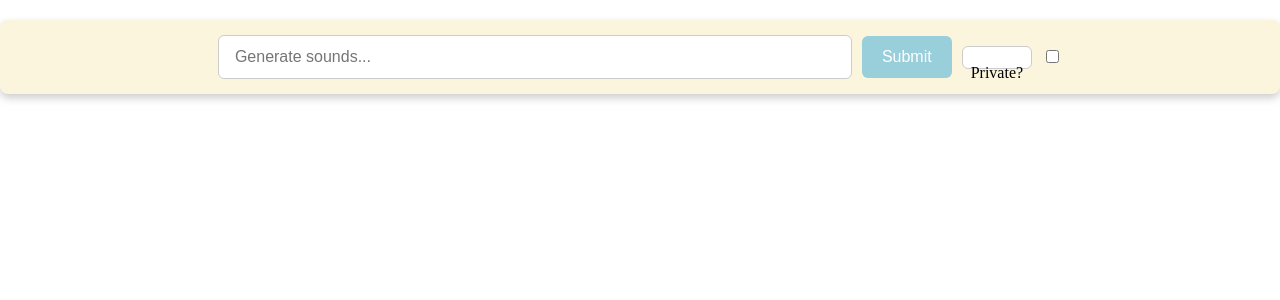
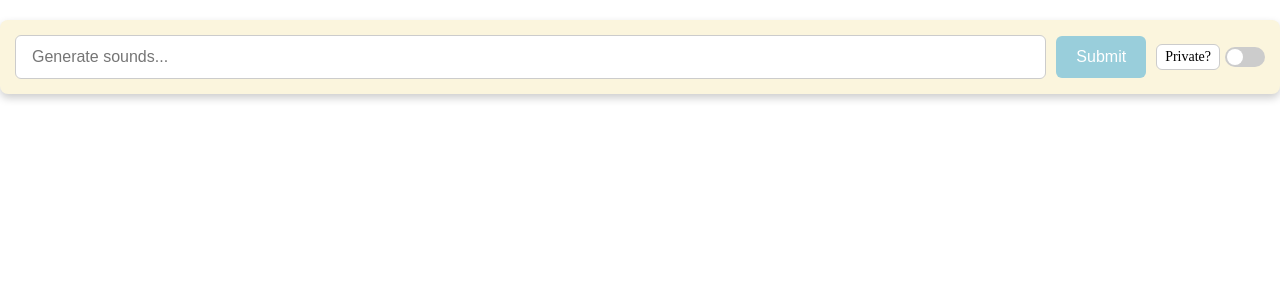
Before and after one commit to josephvu10/UGAHacksX, a Next.js app in the folder ugahacksx/: page /components/genBar in a window 1280 px wide. Shown: the top 300 px of the page. Built offline with nearby package versions, Linux system fonts and the light colour scheme; no server answers.

Commit message:
Visibility slider update

```diff
--- a/ugahacksx/app/components/genBar/genBar.module.css
+++ b/ugahacksx/app/components/genBar/genBar.module.css
@@ -2,16 +2,17 @@
   display: flex;
   align-items: center;
   justify-content: center;
-  gap: 10px; /* Space between input and button */
+  gap: 10px;
   margin: 20px auto;
   padding: 15px;
-  min-width: 600px;
+  /* Remove fixed min-width so elements can share space */
   background-color: #FBF5DD;
   border-radius: 8px;
   box-shadow: 0 4px 8px rgba(0, 0, 0, 0.2);
 }
 
 .input {
+  flex: 1; /* Let the input take up remaining space */
   padding: 12px 16px;
   border: 1px solid #ccc;
   border-radius: 6px;
@@ -20,20 +21,6 @@
   font-size: 16px;
   outline: none;
   transition: border 0.3s ease;
-  min-width: 600px;
-}
-
-.label {
-  border: 1px solid #ccc;
-  border-radius: 6px;
-  background-color: #ffffff;
-  outline: none;
-  transition: border 0.3s ease;
-  color: #000000;
-  padding-left: 8px;
-  padding-right: 8px;
-  padding-top: 1px;
-  height:20px;
 }
 
 .button {
@@ -50,3 +37,66 @@
 .button:hover {
   background-color: #72c4d8;
 }
+
+/* Container for the toggle switch and label */
+.toggleContainer {
+  display: flex;
+  align-items: center;
+  gap: 5px;
+}
+
+/* Simple label styling */
+.toggleLabel {
+  border: 1px solid #ccc;
+  border-radius: 6px;
+  background-color: #ffffff;
+  padding: 4px 8px;
+  color: #000000;
+  font-size: 14px;
+}
+
+/* Toggle switch styling */
+.toggleSwitch {
+  position: relative;
+  display: inline-block;
+  width: 40px;
+  height: 20px;
+}
+
+.toggleSwitch input {
+  opacity: 0;
+  width: 0;
+  height: 0;
+}
+
+.slider {
+  position: absolute;
+  cursor: pointer;
+  top: 0;
+  left: 0;
+  right: 0;
+  bottom: 0;
+  background-color: #ccc;
+  transition: 0.4s;
+  border-radius: 20px;
+}
+
+.slider:before {
+  position: absolute;
+  content: "";
+  height: 16px;
+  width: 16px;
+  left: 2px;
+  bottom: 2px;
+  background-color: white;
+  transition: 0.4s;
+  border-radius: 50%; /* Circle for the knob */
+}
+
+.toggleSwitch input:checked + .slider {
+  background-color: #2196F3;
+}
+
+.toggleSwitch input:checked + .slider:before {
+  transform: translateX(20px);
+}
--- a/ugahacksx/app/components/genBar/page.tsx
+++ b/ugahacksx/app/components/genBar/page.tsx
@@ -4,28 +4,18 @@ import { useUser } from "@auth0/nextjs-auth0/client";
 import React, { useState, useEffect, ChangeEvent } from "react";
 
 const GenBar = () => {
-  const [inputValue, setInputValue] = useState(""); // Input field state
-  const [songTitles, setSongTitles] = useState<string[]>([]);
-  const [genre, setGenre] = useState<string | null>(null);
+  const [inputValue, setInputValue] = useState("");
   const { user } = useUser();
-  const [userId, setUserId] = useState("");
-  const [nickname, setNickname] = useState("");
-  const [visibility, setVisibility] = useState("private"); // Default: private
+  const [visibility, setVisibility] = useState("private");
+  const [switchState, setSwitchState] = useState(false);
 
-  const [switchState, setSwitchState] = useState(true);
   function handleOnChange(e: ChangeEvent<HTMLInputElement>) {
-    console.log("---", e.target.checked);
-    setSwitchState(!switchState);
+    setSwitchState(e.target.checked);
+    setVisibility(e.target.checked ? "public" : "private");
   }
 
-  // Handles changes in the input field
   const handleChange = (e: React.ChangeEvent<HTMLInputElement>) => {
     setInputValue(e.target.value);
-  };
-
-  // Handle checkbox toggle
-  const handleToggleChange = () => {
-    setVisibility((prev) => (prev === "private" ? "public" : "private"));
   };
 
   const handleSubmit = () => {
@@ -38,12 +28,11 @@ const GenBar = () => {
       text: inputValue,
       sub: user ? user.sub : null,
       nickname: user ? user.nickname : null,
-      visibility, // Updated to reflect checkbox state
+      visibility,
     };
 
     console.log("Submitting:", requestBody);
 
-    // Make a POST request to the API
     fetch("/api/pinata", {
       method: "POST",
       headers: {
@@ -60,14 +49,6 @@ const GenBar = () => {
       });
   };
 
-  // Fetch user data from Auth0 when available
-  useEffect(() => {
-    if (user) {
-      setUserId(user.sub ?? "");
-      setNickname(user.nickname ?? "");
-    }
-  }, [user]);
-
   return (
     <div className={styles.genContainer}>
       <input
@@ -80,15 +61,17 @@ const GenBar = () => {
       <button onClick={handleSubmit} className={styles.button}>
         Submit
       </button>
-
-      <label className={styles.label} >
-        <p> Private? </p>
+      <div className={styles.toggleContainer}>
+        <span className={styles.toggleLabel}>Private?</span>
+        <label className={styles.toggleSwitch}>
+          <input
+            type="checkbox"
+            checked={switchState}
+            onChange={handleOnChange}
+          />
+          <span className={styles.slider}></span>
         </label>
-      <label className="toggle-switch">
-      <input type="checkbox" />
-        <span className="slider"></span>
-        </label>
-
+      </div>
     </div>
   );
 };
```
